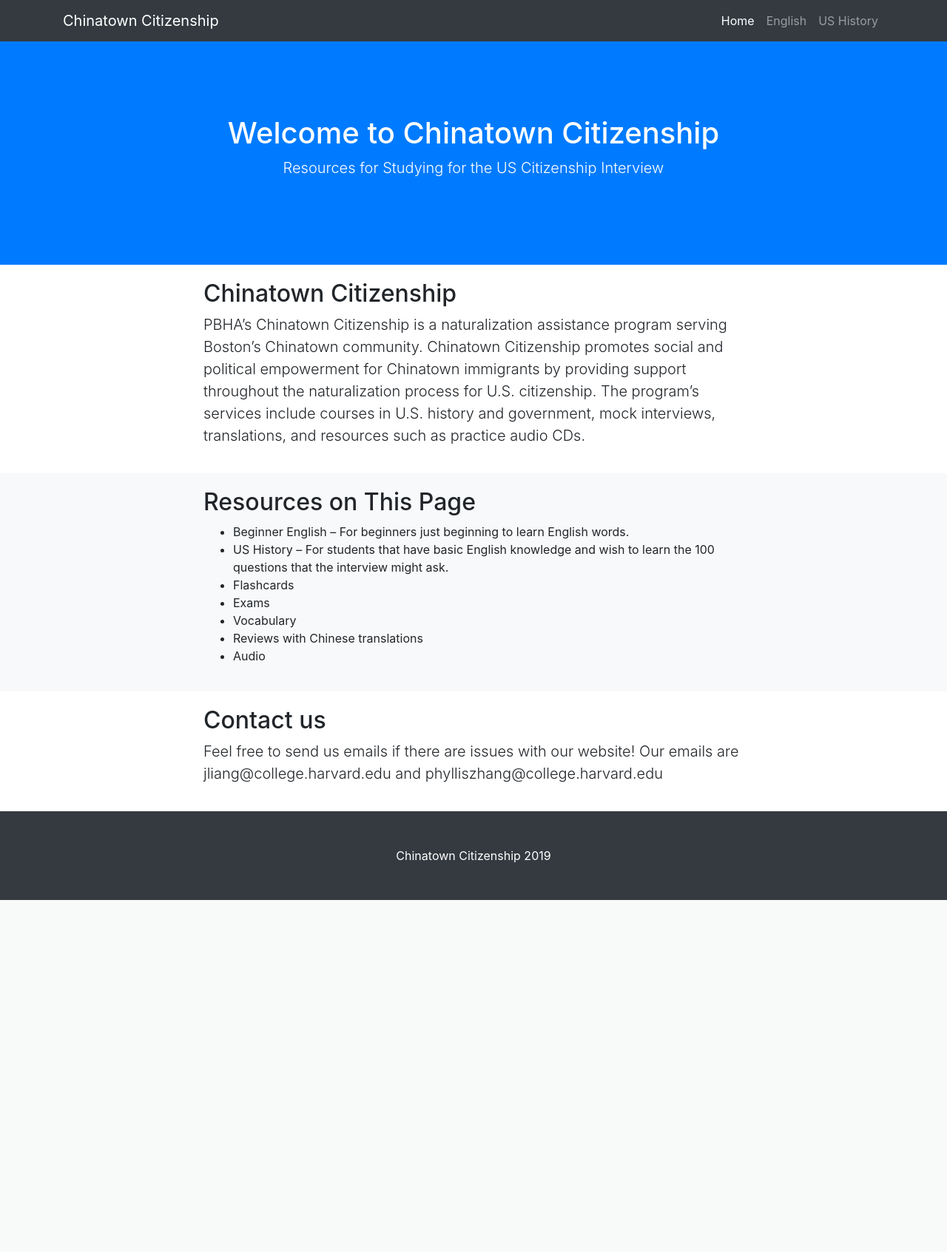
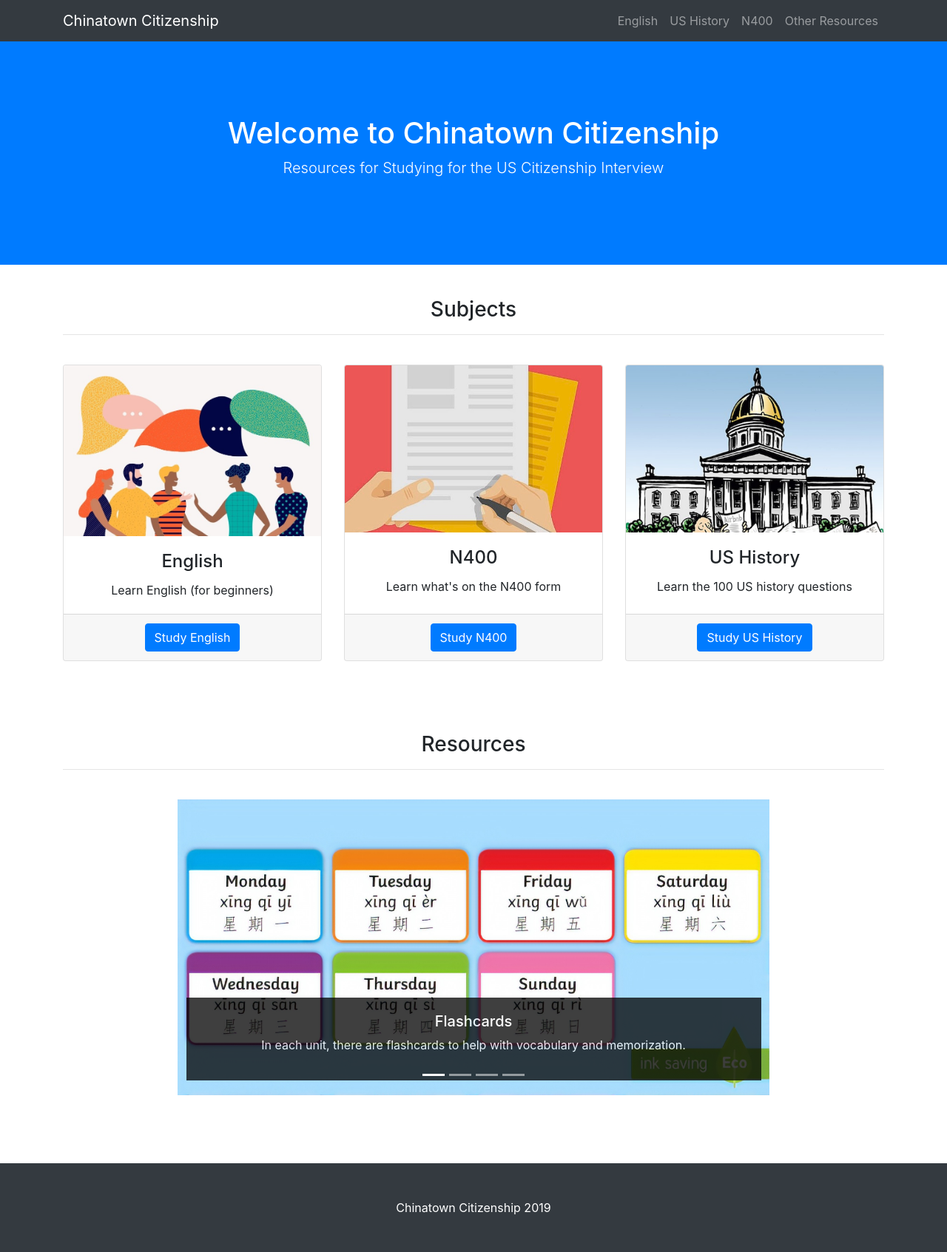
Before and after one commit to jenniferli1098/chinatowncitizenship, a PHP site: page /main.html in a window 1280 px wide. Shown: the whole page at 74% size. Before the commit the page ends 1217 px from the top, so only its background shows below. Run offline with PHP 8.4, Linux system fonts and the light colour scheme; some libraries are stand-ins or nearby versions.

Commit message:
lotsa stuff

```diff
--- a/css/custom.css
+++ b/css/custom.css
@@ -14,6 +14,9 @@ h6{
   color: darkslategrey;
   font-style:oblique;
 
+}
+.carousel-inner > .item > img {
+  margin: 0 auto;
 }
 /* The flip card container - set the width and height to whatever you want. We have added the border property to demonstrate that the flip itself goes out of the box on hover (remove perspective if you don't want the 3D effect */
 
--- a/main.html
+++ b/main.html
@@ -9,6 +9,7 @@
   <meta name="author" content="">
 
   <!-- Bootstrap core CSS -->
+  <link rel="stylesheet" href="https://stackpath.bootstrapcdn.com/bootstrap/4.3.1/css/bootstrap.min.css" integrity="sha384-ggOyR0iXCbMQv3Xipma34MD+dH/1fQ784/j6cY/iJTQUOhcWr7x9JvoRxT2MZw1T" crossorigin="anonymous">
   <link href="vendor/bootstrap/css/bootstrap.min.css" rel="stylesheet">
 
   <!-- Custom styles for this template -->
@@ -21,20 +22,23 @@
   <!-- Navigation -->
   <nav class="navbar navbar-expand-lg navbar-dark bg-dark fixed-top" id="mainNav">
     <div class="container">
-      <a class="navbar-brand js-scroll-trigger" href="#page-top">Chinatown Citizenship</a>
+      <a class="navbar-brand js-scroll-trigger" href="main.html">Chinatown Citizenship</a>
       <button class="navbar-toggler" type="button" data-toggle="collapse" data-target="#navbarResponsive" aria-controls="navbarResponsive" aria-expanded="false" aria-label="Toggle navigation">
         <span class="navbar-toggler-icon"></span>
       </button>
       <div class="collapse navbar-collapse" id="navbarResponsive">
         <ul class="navbar-nav ml-auto">
-          <li class="nav-item active">
-            <a class="nav-link active" href="main.html">Home</a>
-          </li>
           <li class="nav-item">
             <a class="nav-link" href="english.html">English</a>
           </li>
           <li class="nav-item">
             <a class="nav-link" href="ushistory.html">US History</a>
+          </li>
+          <li class="nav-item">
+            <a class="nav-link" href="n400.html">N400</a>
+          </li>
+          <li class="nav-item">
+            <a class="nav-link" href="other.html">Other Resources</a>
           </li>
         </ul>
       </div>
@@ -48,46 +52,113 @@
     </div>
   </header>
 
-  <section id="about">
+<section>
 <div class="container">
-      <div class="row">
-        <div class="col-lg-8 mx-auto">
-          <h2>Chinatown Citizenship</h2>
-          <p class="lead">PBHA’s Chinatown Citizenship is a naturalization assistance program serving Boston’s Chinatown community. Chinatown Citizenship promotes social and political empowerment for Chinatown immigrants by providing support throughout the naturalization process for U.S. citizenship. The program’s services include courses in U.S. history and government, mock interviews, translations, and resources such as practice audio CDs.</p>
+  <br>
+  <h3 class="text-center">Subjects</h3>
+  <hr></hr>
+  <br>
+<div class="row text-center">
+    <!-- English -->
+  <div class="col-lg-4 col-md-3 mb-4">
+    <div class="card h-100">
+        <img class="card-img-top" src = "images/eng_unit_3.jpg" alt = "">
+      <div class="card-body">
+        <h4 class="card-title">English</h4>
+        <p class="card-text">Learn English (for beginners)</p>
+              </div>
+      <div class="card-footer">
+        <a href="english.html" class="btn btn-primary">Study English</a>
       </div>
     </div>
   </div>
-  </section>
 
-  <section id="services" class="bg-light">
-    <div class="container">
-      <div class="row">
-        <div class="col-lg-8 mx-auto">
-          <h2>Resources on This Page</h2>
-          <ul>
-            <li>Beginner English – For beginners just beginning to learn English words.</li>
-            <li>US History – For students that have basic English knowledge and wish to learn the 100 questions that the interview might ask.</li>
-            <li>Flashcards</li>
-            <li>Exams</li>
-            <li>Vocabulary</li>
-            <li>Reviews with Chinese translations</li>
-            <li>Audio</li>
-          </ul>
+<!-- N400 -->
+  <div class="col-lg-4 col-md-3 mb-4">
+    <div class="card h-100">
+        <img class="card-img-top" src = "images/n400.jpeg" alt = "">
+      <div class="card-body">
+        <h4 class="card-title">N400</h4>
+        <p class="card-text">Learn what's on the N400 form</p>
+              </div>
+      <div class="card-footer">
+        <a href="n400.html" class="btn btn-primary">Study N400</a>
       </div>
     </div>
   </div>
-  </section>
 
-  <section id="contact">
-    <div class="container">
-      <div class="row">
-        <div class="col-lg-8 mx-auto">
-          <h2>Contact us</h2>
-          <p class="lead">Feel free to send us emails if there are issues with our website! Our emails are jliang@college.harvard.edu and phylliszhang@college.harvard.edu</p>
+<!-- USH -->
+  <div class="col-lg-4 col-md-3 mb-4">
+    <div class="card h-100">
+        <img class="card-img-top" src = "images/systemofgovernment.png" alt = "">
+      <div class="card-body">
+        <h4 class="card-title">US History</h4>
+        <p class="card-text">Learn the 100 US history questions</p>
+              </div>
+      <div class="card-footer">
+        <a href="ushistory.html" class="btn btn-primary">Study US History</a>
       </div>
     </div>
   </div>
+  </div>
+  <br></br>
+</div>
+  <div class="container">
+    <br>
+    <h3 class="text-center">Resources</h3>
+    <hr></hr>
+    <br>
+
+    <div id="carouselExampleIndicators" class="carousel slide" data-ride="carousel">
+      <ol class="carousel-indicators">
+        <li data-target="#carouselExampleIndicators" data-slide-to="0" class="active"></li>
+        <li data-target="#carouselExampleIndicators" data-slide-to="1"></li>
+        <li data-target="#carouselExampleIndicators" data-slide-to="2"></li>
+        <li data-target="#carouselExampleIndicators" data-slide-to="3"></li>
+      </ol>
+      <div class="carousel-inner" style = "margin:auto">
+        <div class="carousel-item active">
+          <img src="images/flashcards.jpeg" style = "height:400px; display: block;margin-left: auto; margin-right: auto;">
+          <div class="carousel-caption" style = "background-color: black; opacity: 0.75">
+            <h5>Flashcards</h5>
+            <p>In each unit, there are flashcards to help with vocabulary and memorization.</p>
+          </div>
+        </div>
+        <div class="carousel-item">
+          <img src="images/test.png" style = "height:400px; display: block;margin-left: auto; margin-right: auto;">
+          <div class="carousel-caption" style = "background-color: black; opacity: 0.75">
+            <h5>Exams</h5>
+            <p>In each subject, there are exams to test the knowledge covered in the unit.</p>
+          </div>
+        </div>
+        <div class="carousel-item">
+          <img src="images/review.png" style = "height:400px; display: block;margin-left: auto; margin-right: auto;">
+          <div class="carousel-caption" style = "background-color: black; opacity: 0.75">
+            <h5>Reviews</h5>
+            <p>In each unit, there are materials to read over and to refresh vocabulary.</p>
+          </div>
+        </div>
+      <div class="carousel-item">
+        <img src="images/game.png" style = "height:400px; display: block;margin-left: auto; margin-right: auto;">
+        <div class="carousel-caption" style = "background-color: black; opacity: 0.75">
+          <h5>Games</h5>
+          <p>In each subject, there are fun games to review the material.</p>
+        </div>
+      </div>
+      </div>
+      <a class="carousel-control-prev" href="#carouselExampleIndicators" role="button" data-slide="prev">
+        <span class="carousel-control-prev-icon" aria-hidden="true"></span>
+        <span class="sr-only">Previous</span>
+      </a>
+      <a class="carousel-control-next" href="#carouselExampleIndicators" role="button" data-slide="next">
+        <span class="carousel-control-next-icon" aria-hidden="true"></span>
+        <span class="sr-only">Next</span>
+      </a>
+    </div>
+  </div>
 </section>
+<br></br><br>
+
 
   <!-- Footer -->
   <footer class="py-5 bg-dark">
```
Also changed, not shown: english.html (+9 -6 lines), n400.html (added, +79 -0 lines), other.html (added, +79 -0 lines), ushistory.html (+9 -7 lines), images/flashcards.jpeg (added), images/game.png (added), images/n400.jpeg (added), images/review.png (added), images/test.png (added), 2 other files. Lines whose indentation alone changed are shown as unchanged.
